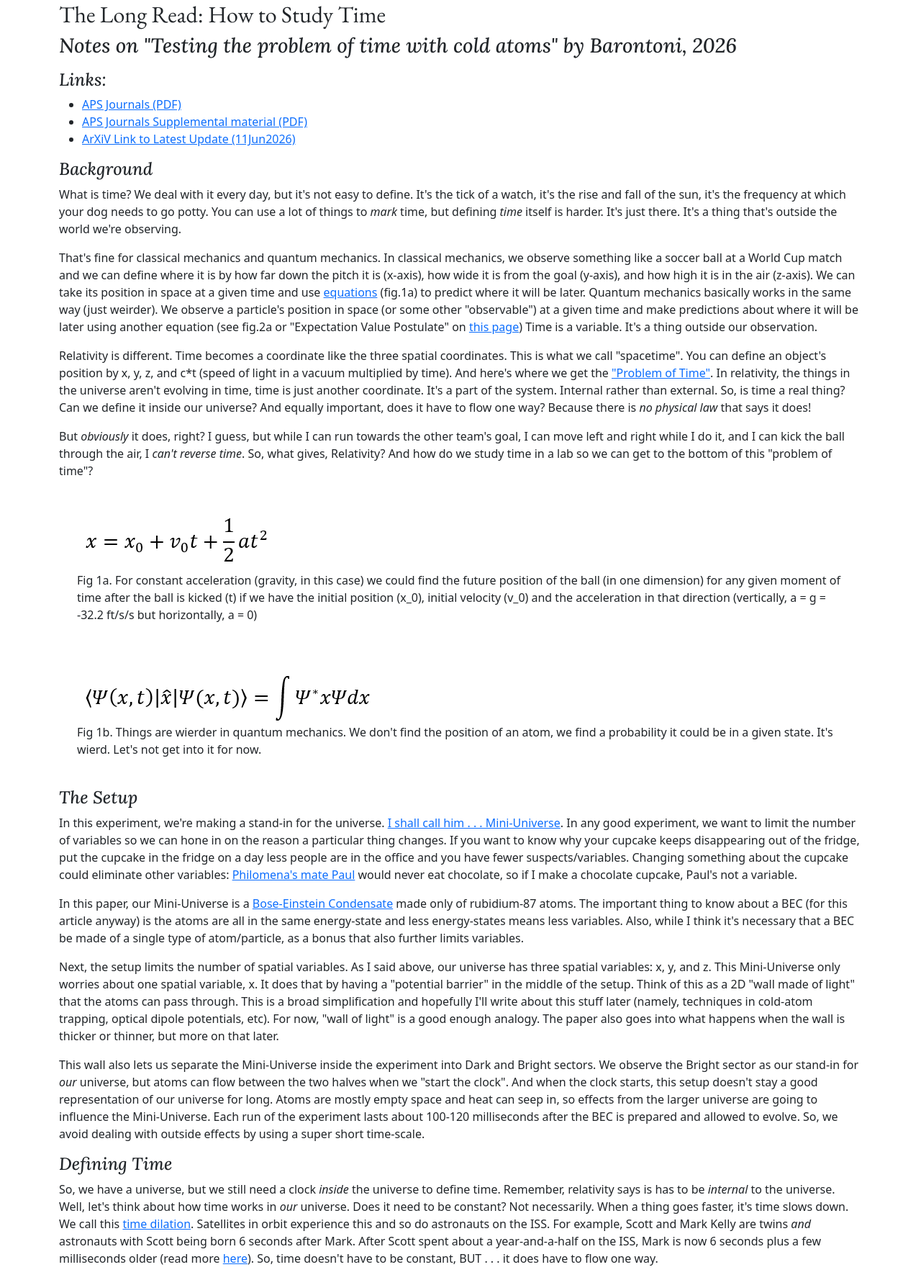
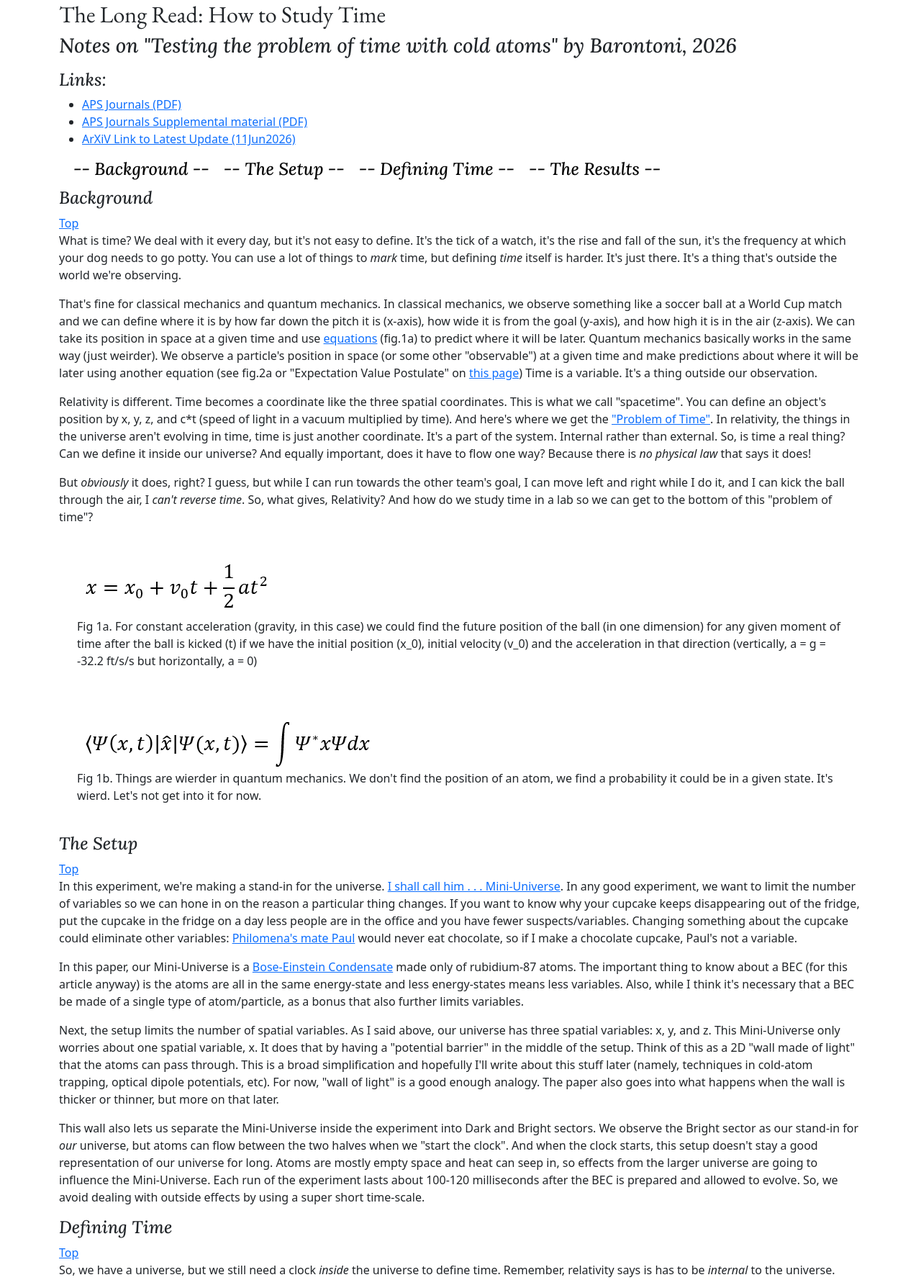
Before and after one commit to ChristopherJantzi/portfolio, a Django app: page /blog_entries/2026-problem-of-time in a window 1280 px wide. Shown: the part 185-1963 px from the top of the page at 72% size. Run offline with Django 5.2, Linux system fonts and the light colour scheme; some web fonts are replaced.

Commit message:
Added nav bars to article (not all pages, just teh one)

```diff
--- a/portfolio/static/css/portfolio.css
+++ b/portfolio/static/css/portfolio.css
@@ -27,6 +27,11 @@
             Also, need to then edit the image class
 
         Need to find way to scale images better.
+
+        IMAGES
+            May want to consider witching things to WEBP or AVIF images
+            PNG and JPG not used as much
+            What about SVG? Only icons?
 
         PAGES
             Need to figure out how to do SEO and add <meta> elements to the tops of pages or whatever
--- a/portfolio/templates/portfolio/base.html
+++ b/portfolio/templates/portfolio/base.html
@@ -26,7 +26,7 @@
                 </a>
             {% endif %}
             <h1><a href="/">Chris Jantzi Dot Com</a></h1>
-            <nav>
+            <nav class="nav-bar">
                 <a href="/resume" style="display:inline-block; text-decoration:none; margin-right:20px;"><h3>-Resume-</h3></a>
                 <a href="/blog_entries/2026-problem-of-time" style="display:inline-block; text-decoration:none; margin-right:20px;"><h3>-Articles-</h3></a>
             </nav>
--- a/portfolio/templates/portfolio/blog_entries/2026-problem-of-time.html
+++ b/portfolio/templates/portfolio/blog_entries/2026-problem-of-time.html
@@ -1,7 +1,7 @@
 {% extends 'portfolio/base.html' %}
 {% load static %}
 {% block content %}
-    <article>
+    <article id="top">
         <h2>The Long Read: How to Study Time</h2>
         <h3>Notes on "Testing the problem of time with cold atoms" by Barontoni, 2026</h3>
         <p>  </p>
@@ -11,15 +11,28 @@
             <li><a href="https://journals.aps.org/prresearch/supplemental/10.1103/1h9j-df4k/Entropic_time_SM.pdf ">APS Journals Supplemental material (PDF)</a></li>
             <li><a href="https://arxiv.org/abs/2509.07745">ArXiV Link to Latest Update (11Jun2026)</a></li>
         </ul>
-        <h4>Background</h4>
-        <p>What is time? We deal with it every day, but it's not easy to define. It's the tick of a watch, it's the rise and fall of the sun, it's the frequency at which your dog needs to go potty. You can use a lot of things to <em>mark</em> time, but defining <em>time</em> itself is harder. It's just there. It's a thing that's outside the world we're observing.</p>
-
-        <p>That's fine for classical mechanics and quantum mechanics. In classical mechanics, we observe something like a soccer ball at a World Cup match and we can define where it is by how far down the pitch it is (x-axis), how wide it is from the goal (y-axis), and how high it is in the air (z-axis). We can take its position in space at a given time and use <a href="http://hyperphysics.phy-astr.gsu.edu/hbase/mot.html">equations</a> (fig.1a) to predict where it will be later. Quantum mechanics basically works in the same way (just weirder). We observe a particle's position in space (or some other "observable") at a given time and make predictions about where it will be later using another equation (see fig.2a or "Expectation Value Postulate" on <a href= "http://hyperphysics.phy-astr.gsu.edu/hbase/quantum/qm2.html#c1">this page</a>) Time is a variable. It's a thing outside our observation.</p>
-
-        <p>Relativity is different. Time becomes a coordinate like the three spatial coordinates. This is what we call "spacetime". You can define an object's position by x, y, z, and c*t (speed of light in a vacuum multiplied by time). And here's where we get the <a href= "https://en.wikipedia.org/wiki/Problem_of_time">"Problem of Time"</a>. In relativity, the things in the universe aren't evolving in time, time is just another coordinate. It's a part of the system. Internal rather than external. So, is time a real thing? Can we define it inside our universe? And equally important, does it have to flow one way? Because there is <em>no physical law</em> that says it does!</p>
-
-        <p>But <em>obviously</em> it does, right? I guess, but while I can run towards the other team's goal, I can move left and right while I do it, and I can kick the ball through the air, I <em>can't reverse time</em>. So, what gives, Relativity? And how do we study time in a lab so we can get to the bottom of this "problem of time"?</p>
-
+        <nav class="nav">
+            <p>
+                <a href="#background" style="text-decoration:none; margin-right:20px; color:black;"><h4> -- Background -- </h4></a>
+                <a href="#setup" style="text-decoration:none; margin-right:20px; color:black;"><h4> -- The Setup -- </h4></a>
+                <a href="#defining_time" style="text-decoration:none; margin-right:20px; color:black;"><h4> -- Defining Time -- </h4></a>
+                <a href="#results" style="text-decoration:none; margin-right:20px; color:black;"><h4> -- The Results -- </h4></a>
+            </p>
+        </nav>
+        <section id="background">
+            <h4>Background</h4><a href="#top" display="style:inline-block;">Top</a>
+            <p>
+                What is time? We deal with it every day, but it's not easy to define. It's the tick of a watch, it's the rise and fall of the sun, it's the frequency at which your dog needs to go potty. You can use a lot of things to <em>mark</em> time, but defining <em>time</em> itself is harder. It's just there. It's a thing that's outside the world we're observing.
+            </p>
+            <p>
+                That's fine for classical mechanics and quantum mechanics. In classical mechanics, we observe something like a soccer ball at a World Cup match and we can define where it is by how far down the pitch it is (x-axis), how wide it is from the goal (y-axis), and how high it is in the air (z-axis). We can take its position in space at a given time and use <a href="http://hyperphysics.phy-astr.gsu.edu/hbase/mot.html">equations</a> (fig.1a) to predict where it will be later. Quantum mechanics basically works in the same way (just weirder). We observe a particle's position in space (or some other "observable") at a given time and make predictions about where it will be later using another equation (see fig.2a or "Expectation Value Postulate" on <a href= "http://hyperphysics.phy-astr.gsu.edu/hbase/quantum/qm2.html#c1">this page</a>) Time is a variable. It's a thing outside our observation.
+            </p>
+            <p>
+                Relativity is different. Time becomes a coordinate like the three spatial coordinates. This is what we call "spacetime". You can define an object's position by x, y, z, and c*t (speed of light in a vacuum multiplied by time). And here's where we get the <a href= "https://en.wikipedia.org/wiki/Problem_of_time">"Problem of Time"</a>. In relativity, the things in the universe aren't evolving in time, time is just another coordinate. It's a part of the system. Internal rather than external. So, is time a real thing? Can we define it inside our universe? And equally important, does it have to flow one way? Because there is <em>no physical law</em> that says it does!
+            </p>
+            <p>
+                But <em>obviously</em> it does, right? I guess, but while I can run towards the other team's goal, I can move left and right while I do it, and I can kick the ball through the air, I <em>can't reverse time</em>. So, what gives, Relativity? And how do we study time in a lab so we can get to the bottom of this "problem of time"?
+            </p>
             <figure class="image">
                 <img
                     src="{% static 'images/CM_position.png' %}"
@@ -27,7 +40,6 @@
                 >
                 <figcaption>Fig 1a. For constant acceleration (gravity, in this case) we could find the future position of the ball (in one dimension) for any given moment of time after the ball is kicked (t) if we have the initial position (x_0), initial velocity (v_0) and the acceleration in that direction (vertically, a = g = -32.2 ft/s/s but horizontally, a = 0)</figcaption>
             </figure>
-
             <figure class="image">
                 <img
                     src="{% static 'images/QM_position.png' %}"
@@ -35,39 +47,50 @@
                 >
                 <figcaption>Fig 1b. Things are wierder in quantum mechanics. We don't find the position of an atom, we find a probability it could be in a given state. It's wierd. Let's not get into it for now. </figcaption>
             </figure>
-
-        <h4>The Setup</h4>
-
-        <p>In this experiment, we're making a stand-in for the universe. <a href= "https://www.youtube.com/watch?v=a7PeVL2bPwk&t=7s">I shall call him . . . Mini-Universe</a>. In any good experiment, we want to limit the number of variables so we can hone in on the reason a particular thing changes. If you want to know why your cupcake keeps disappearing out of the fridge, put the cupcake in the fridge on a day less people are in the office and you have fewer suspects/variables. Changing something about the cupcake could eliminate other variables: <a href= "https://www.youtube.com/watch?v=XqeEaqYRpJc">Philomena's mate Paul</a> would never eat chocolate, so if I make a chocolate cupcake, Paul's not a variable.</p>
-
-        <p>In this paper, our Mini-Universe is a <a href= "http://hyperphysics.phy-astr.gsu.edu/hbase/quantum/rubbec.html">Bose-Einstein Condensate</a> made only of rubidium-87 atoms. The important thing to know about a BEC (for this article anyway) is the atoms are all in the same energy-state and less energy-states means less variables. Also, while I think it's necessary that a BEC be made of a single type of atom/particle, as a bonus that also further limits variables.</p>
-
-        <p>Next, the setup limits the number of spatial variables. As I said above, our universe has three spatial variables: x, y, and z. This Mini-Universe only worries about one spatial variable, x. It does that by having a "potential barrier" in the middle of the setup. Think of this as a 2D "wall made of light" that the atoms can pass through. This is a broad simplification and hopefully I'll write about this stuff later (namely, techniques in cold-atom trapping, optical dipole potentials, etc). For now, "wall of light" is a good enough analogy. The paper also goes into what happens when the wall is thicker or thinner, but more on that later.</p>
-
-        <p>This wall also lets us separate the Mini-Universe inside the experiment into Dark and Bright sectors. We observe the Bright sector as our stand-in for <em>our</em> universe, but atoms can flow between the two halves when we "start the clock". And when the clock starts, this setup doesn't stay a good representation of our universe for long. Atoms are mostly empty space and heat can seep in, so effects from the larger universe are going to influence the Mini-Universe. Each run of the experiment lasts about 100-120 milliseconds after the BEC is prepared and allowed to evolve. So, we avoid dealing with outside effects by using a super short time-scale.</p>
-
-
-        <h4>Defining Time</h4>
-
-        <p>So, we have a universe, but we still need a clock <em>inside</em> the universe to define time. Remember, relativity says is has to be <em>internal</em> to the universe. Well, let's think about how time works in <em>our</em> universe. Does it need to be constant? Not necessarily. When a thing goes faster, it's time slows down. We call this <a href= "http://hyperphysics.phy-astr.gsu.edu/hbase/Relativ/tdil.html">time dilation</a>. Satellites in orbit experience this and so do astronauts on the ISS. For example, Scott and Mark Kelly are twins <em>and</em> astronauts with Scott being born 6 seconds after Mark. After Scott spent about a year-and-a-half on the ISS, Mark is now 6 seconds plus a few milliseconds older (read more <a href= "https://www.nasa.gov/humans-in-space/nasas-twins-study-results-published-in-science-journal/">here</a>). So, time doesn't have to be constant, BUT . . . it does have to flow one way.</p>
-
-        <p>Well, <a href= "http://hyperphysics.phy-astr.gsu.edu/hbase/Therm/entrop.html">entropy</a> does that in our universe. As someone famous (sort of) said, <q cite="https://www.nps.gov/mlkm/learn/quotations.htm">The arch of the universe is long and flows towards chaos.</q> I'm definitely misquoting <a href="https://www.nps.gov/mlkm/learn/quotations.htm">someone</a> here, but the point is entropy only ever increases. So, define time in this Mini-Universe as the flow of entropy. But wait—that reverses in the Mini-Universe because we're only looking at the Bright Sector! Overall (Dark and Bright sector) entropy stays constant, but entropy increases in the Bright Sector as atoms flow in and decreases as they flow out. So, it changes as the number of atoms changes.</p>
-
-        <p>In our universe, the number of particles slash amount of energy is constant. Well, if the entropy changes in the Bright sector and the number of particles changes, that means it's reasonable to look at entropy per particle/atom and here's where we get the basis for our clock: entropic time. <em>That</em> number only ever increases. And check this out: this entropic time bears conceptual similarities to the "thermal time hypothesis", which is a proposed solution to the "problem of time" that says (in part) that time is an "emergent phenomenon", that it comes out naturally from the system.</p>
-
-        <p>Additionally, this Mini-Universe does something cool and consistent with what we think <a href="https://en.wikipedia.org/wiki/Ultimate_fate_of_the_universe">the end of the universe</a> could be like. Depending on how large the barrier is between the Dark (unobserved) and Bright (observed) sectors, the universe "ends" in different ways. For a small barrier, the atoms flow in (and entropy increases), but the flow slows and eventually decreases ever faster until the atoms are out of the universe. This has conceptual similarities to the <a href= "https://en.wikipedia.org/wiki/Big_Bounce">big bounce</a>, where the matter/energy in the universe expands, reaches a peak, then snaps back. We all become a single point of matter/energy and then another Big Bang happens. If the barrier is large, there's no snap back. Entropy and the number of particles become constant and entropic time levels off. This is similar to the <a href= "https://en.wikipedia.org/wiki/Heat_death_of_the_universe">big freeze</a>, where everything is so stretched out that there's no longer temperature differences, so no more energy differences either. Things sort of . . . stop.</p>
-
-        <h4>The Results</h4>
-
-        <p>Well, the biggest thing here is that this paper shows a variable in a Mini-Universe that can be a stand-in for time with all the appropriate characteristics demanded by both relativity and classical/quantum mechanics: it works the way we think it ought to based on what we know about time and how we model it. This paper also develops a Schrodinger equation (similar to the quantum mechanics equation in fig.1b) for this universe. I'll leave understanding that equation as an exercise for the reader (I don't understand it well enough to explain it). The details are in the paper if you're curious.</p>
-
-        <p>The point is one could make <em>observations</em> in the universe and <em>predictions</em> in the universe using a clock that's <em>internal to the universe</em>. They can study time in a lab! Further experiments are needed, of course, but this is a good first step to study time in a way that's consistent with both relativity and quantum mechanics.</p>
-
-        <p>In the future, they could finally answer some of the questions we have about time like, "Why does it flow one way?" or "How does time work in even more complex systems?" Whatever they look into, it’s genuinely fascinating to me that we can study something on the scale of <em>the universe</em> in a <em>lab</em>. So, I look forward to seeing what they get into next. Until next time . . . </p>
-
+        </section>
+        <section id="setup">
+            <h4>The Setup</h4><a href="#top" display="style:inline-block;">Top</a>
+            <p>
+                In this experiment, we're making a stand-in for the universe. <a href= "https://www.youtube.com/watch?v=a7PeVL2bPwk&t=7s">I shall call him . . . Mini-Universe</a>. In any good experiment, we want to limit the number of variables so we can hone in on the reason a particular thing changes. If you want to know why your cupcake keeps disappearing out of the fridge, put the cupcake in the fridge on a day less people are in the office and you have fewer suspects/variables. Changing something about the cupcake could eliminate other variables: <a href= "https://www.youtube.com/watch?v=XqeEaqYRpJc">Philomena's mate Paul</a> would never eat chocolate, so if I make a chocolate cupcake, Paul's not a variable.
+            </p>
+            <p>
+                In this paper, our Mini-Universe is a <a href= "http://hyperphysics.phy-astr.gsu.edu/hbase/quantum/rubbec.html">Bose-Einstein Condensate</a> made only of rubidium-87 atoms. The important thing to know about a BEC (for this article anyway) is the atoms are all in the same energy-state and less energy-states means less variables. Also, while I think it's necessary that a BEC be made of a single type of atom/particle, as a bonus that also further limits variables.
+            </p>
+            <p>
+                Next, the setup limits the number of spatial variables. As I said above, our universe has three spatial variables: x, y, and z. This Mini-Universe only worries about one spatial variable, x. It does that by having a "potential barrier" in the middle of the setup. Think of this as a 2D "wall made of light" that the atoms can pass through. This is a broad simplification and hopefully I'll write about this stuff later (namely, techniques in cold-atom trapping, optical dipole potentials, etc). For now, "wall of light" is a good enough analogy. The paper also goes into what happens when the wall is thicker or thinner, but more on that later.
+            </p>
+            <p>
+                This wall also lets us separate the Mini-Universe inside the experiment into Dark and Bright sectors. We observe the Bright sector as our stand-in for <em>our</em> universe, but atoms can flow between the two halves when we "start the clock". And when the clock starts, this setup doesn't stay a good representation of our universe for long. Atoms are mostly empty space and heat can seep in, so effects from the larger universe are going to influence the Mini-Universe. Each run of the experiment lasts about 100-120 milliseconds after the BEC is prepared and allowed to evolve. So, we avoid dealing with outside effects by using a super short time-scale.
+            </p>
+        </section>
+        <section id="defining_time">
+            <h4>Defining Time</h4><a href="#top" display="style:inline-block;">Top</a>
+            <p>
+                So, we have a universe, but we still need a clock <em>inside</em> the universe to define time. Remember, relativity says is has to be <em>internal</em> to the universe. Well, let's think about how time works in <em>our</em> universe. Does it need to be constant? Not necessarily. When a thing goes faster, it's time slows down. We call this <a href= "http://hyperphysics.phy-astr.gsu.edu/hbase/Relativ/tdil.html">time dilation</a>. Satellites in orbit experience this and so do astronauts on the ISS. For example, Scott and Mark Kelly are twins <em>and</em> astronauts with Scott being born 6 seconds after Mark. After Scott spent about a year-and-a-half on the ISS, Mark is now 6 seconds plus a few milliseconds older (read more <a href= "https://www.nasa.gov/humans-in-space/nasas-twins-study-results-published-in-science-journal/">here</a>). So, time doesn't have to be constant, BUT . . . it does have to flow one way.
+            </p>
+            <p>
+                Well, <a href= "http://hyperphysics.phy-astr.gsu.edu/hbase/Therm/entrop.html">entropy</a> does that in our universe. As someone famous (sort of) said, <q cite="https://www.nps.gov/mlkm/learn/quotations.htm">The arch of the universe is long and flows towards chaos.</q> I'm definitely misquoting <a href="https://www.nps.gov/mlkm/learn/quotations.htm">someone</a> here, but the point is entropy only ever increases. So, define time in this Mini-Universe as the flow of entropy. But wait—that reverses in the Mini-Universe because we're only looking at the Bright Sector! Overall (Dark and Bright sector) entropy stays constant, but entropy increases in the Bright Sector as atoms flow in and decreases as they flow out. So, it changes as the number of atoms changes.
+            </p>
+            <p>
+                In our universe, the number of particles slash amount of energy is constant. Well, if the entropy changes in the Bright sector and the number of particles changes, that means it's reasonable to look at entropy per particle/atom and here's where we get the basis for our clock: entropic time. <em>That</em> number only ever increases. And check this out: this entropic time bears conceptual similarities to the "thermal time hypothesis", which is a proposed solution to the "problem of time" that says (in part) that time is an "emergent phenomenon", that it comes out naturally from the system.
+            </p>
+            <p>
+                Additionally, this Mini-Universe does something cool and consistent with what we think <a href="https://en.wikipedia.org/wiki/Ultimate_fate_of_the_universe">the end of the universe</a> could be like. Depending on how large the barrier is between the Dark (unobserved) and Bright (observed) sectors, the universe "ends" in different ways. For a small barrier, the atoms flow in (and entropy increases), but the flow slows and eventually decreases ever faster until the atoms are out of the universe. This has conceptual similarities to the <a href= "https://en.wikipedia.org/wiki/Big_Bounce">big bounce</a>, where the matter/energy in the universe expands, reaches a peak, then snaps back. We all become a single point of matter/energy and then another Big Bang happens. If the barrier is large, there's no snap back. Entropy and the number of particles become constant and entropic time levels off. This is similar to the <a href= "https://en.wikipedia.org/wiki/Heat_death_of_the_universe">big freeze</a>, where everything is so stretched out that there's no longer temperature differences, so no more energy differences either. Things sort of . . . stop.
+            </p>
+        </section>
+        <section id="results">
+            <h4 display="style:inline-block;">The Results</h4><a href="#top" display="style:inline-block;">Top</a>
+            <p>
+                Well, the biggest thing here is that this paper shows a variable in a Mini-Universe that can be a stand-in for time with all the appropriate characteristics demanded by both relativity and classical/quantum mechanics: it works the way we think it ought to based on what we know about time and how we model it. This paper also develops a Schrodinger equation (similar to the quantum mechanics equation in fig.1b) for this universe. I'll leave understanding that equation as an exercise for the reader (I don't understand it well enough to explain it). The details are in the paper if you're curious.
+            </p>
+            <p>
+                The point is one could make <em>observations</em> in the universe and <em>predictions</em> in the universe using a clock that's <em>internal to the universe</em>. They can study time in a lab! Further experiments are needed, of course, but this is a good first step to study time in a way that's consistent with both relativity and quantum mechanics.
+            </p>
+            <p>
+                In the future, they could finally answer some of the questions we have about time like, "Why does it flow one way?" or "How does time work in even more complex systems?" Whatever they look into, it’s genuinely fascinating to me that we can study something on the scale of <em>the universe</em> in a <em>lab</em>. So, I look forward to seeing what they get into next. Until next time . . .
+            </p>
+        </section>
         <p>Your friend in science,</p>
-
         <p>Chris</p>
-
     </article>
 {% endblock %}
```
Lines whose indentation alone changed are shown as unchanged.
